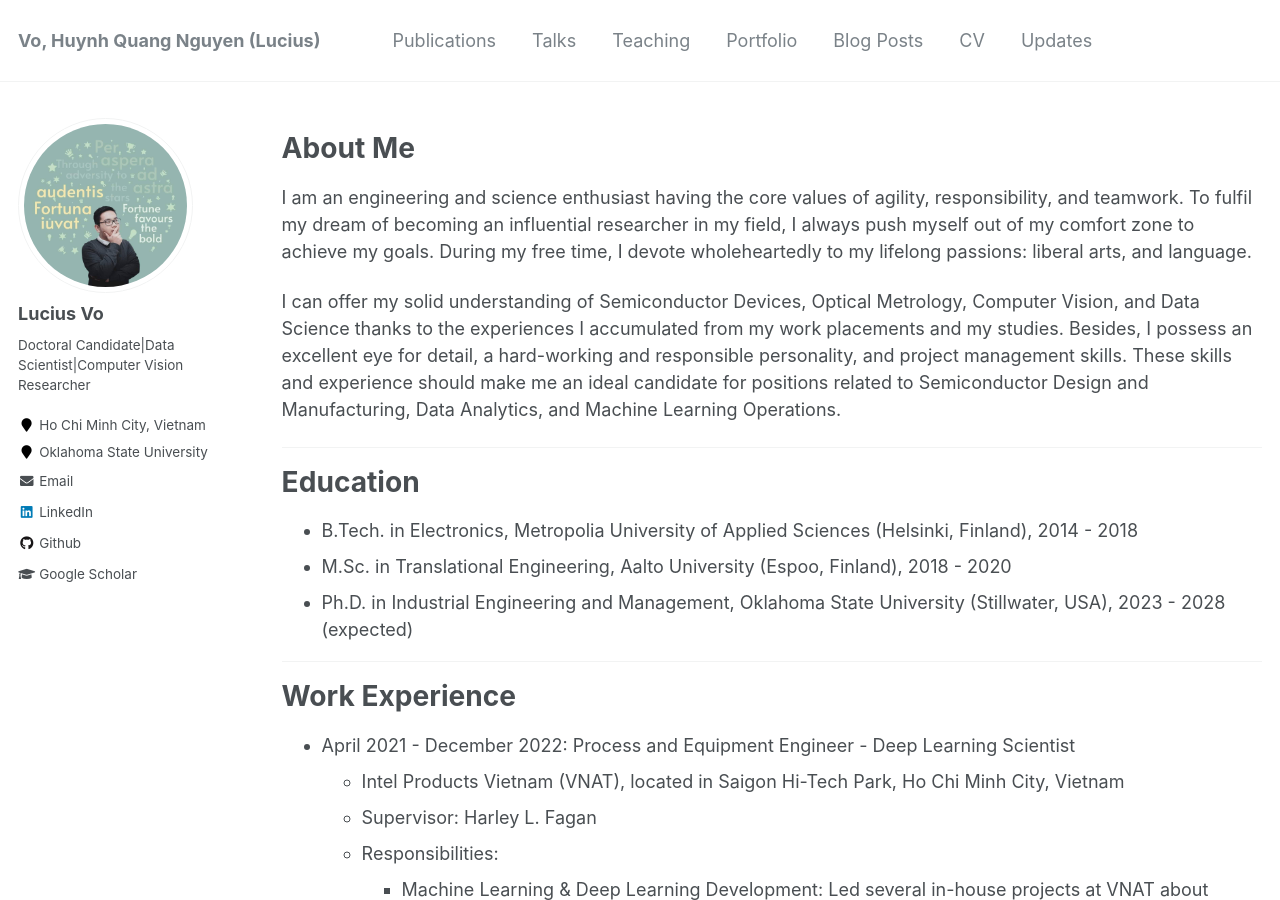
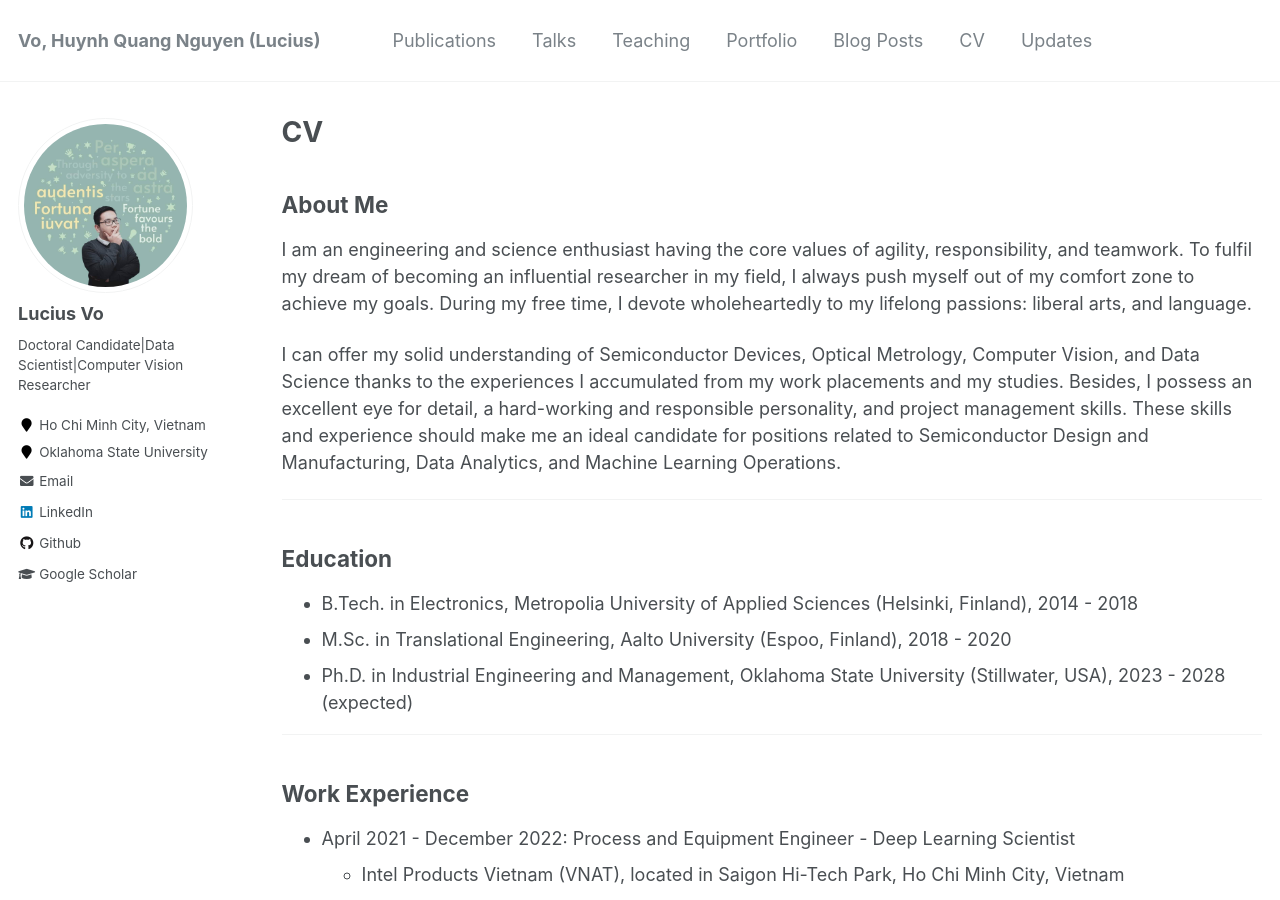
Before and after one commit to vohuynhquangnguyen/vohuynhquangnguyen.github.io, a Jekyll site: the page built from _pages/cv.md, in a window 1280 px wide and 900 px high. Built offline with Jekyll 4.4.1, drawn with Linux system fonts in a browser that asks for light colours.

Commit message:
newest update

```diff
--- a/_pages/cv.md
+++ b/_pages/cv.md
@@ -1,6 +1,6 @@
 ---
 layout: archive
-title: ""
+title: "CV"
 permalink: /cv/
 author_profile: true
 redirect_from:
@@ -9,21 +9,21 @@ redirect_from:
 
 {% include base_path %}
 
-# About Me
+## About Me
 I am an engineering and science enthusiast having the core values of agility, responsibility, and teamwork. To fulfil my dream of becoming an influential researcher in my field, I always push myself out of my comfort zone to achieve my goals. During my free time, I devote wholeheartedly to my lifelong passions: liberal arts, and language.
 
 I can offer my solid understanding of Semiconductor Devices, Optical Metrology, Computer Vision, and Data Science thanks to the experiences I accumulated from my work placements and my studies. Besides, I possess an excellent eye for detail, a hard-working and responsible personality, and project management skills. These skills and experience should make me an ideal candidate for positions related to Semiconductor Design and Manufacturing, Data Analytics, and Machine Learning Operations.
 
 ***
 
-# Education
+## Education
 * B.Tech. in Electronics, Metropolia University of Applied Sciences (Helsinki, Finland), 2014 - 2018
 * M.Sc. in Translational Engineering, Aalto University (Espoo, Finland), 2018 - 2020
 * Ph.D. in Industrial Engineering and Management, Oklahoma State University (Stillwater, USA), 2023 - 2028 (expected)
 
 ***
 
-# Work Experience
+## Work Experience
 * April 2021 - December 2022: Process and Equipment Engineer - Deep Learning Scientist
   * Intel Products Vietnam (VNAT), located in Saigon Hi-Tech Park, Ho Chi Minh City, Vietnam
   * Supervisor: Harley L. Fagan
@@ -68,15 +68,15 @@ I can offer my solid understanding of Semiconductor Devices, Optical Metrology,
 
 ***
 
-# Skills
+## Skills
 * Languages: English (certified C2 level by IELTS).
 * Programming: Python (incl. scikit-learn, Pandas, Numpy, TensorFlow, and OpenCV); MATLAB; LabVIEW; Arduino; LaTEX.
-*  Knowledge: Computer Vision; Data Science; Semiconductor Engineering; Optical Metrology; Power Electronics.
-*  Soft-skills: Project Management; Event Planning and Coordination; Public Speaking.
+* Knowledge: Computer Vision; Data Science; Semiconductor Engineering; Optical Metrology; Power Electronics.
+* Soft-skills: Project Management; Event Planning and Coordination; Public Speaking.
 
 ***
 
-# Publications
+## Publications
 * Book chapter:
   * Case study: Utilising of Deep Learning Models for Fault Detection and Diagnosis of Photovoltaic Modules to Improve Solar Energy Constructions' O&M Activities Quality. Khuong Nguyen-Vinh, Huynh Vo, Khoa Nguyen-Minh, Minh Hoang. Information Systems Research in Vietnam (Second Volume). Springer; 2023. Accepted for publishing. Link to the book is [here](https://infosys-vietnam-book.github.io/).
 * Articles:
@@ -87,7 +87,7 @@ I can offer my solid understanding of Semiconductor Devices, Optical Metrology,
 
 ***
 
-# Teaching
+## Teaching
 * March 2019 - June 2019: Teaching and Exercises Assistant
   * Aalto University, located in Espoo, Finland
   * Training: Pedagogy Training for Teaching Assistant.
```
Also changed, not shown: _pages/portfolio.md (+1 -1 lines), _pages/publications.md (+1 -1 lines), _pages/talks.md (+1 -1 lines), _pages/updates.md (+1 -1 lines), _pages/year-archive.md (+1 -1 lines).
